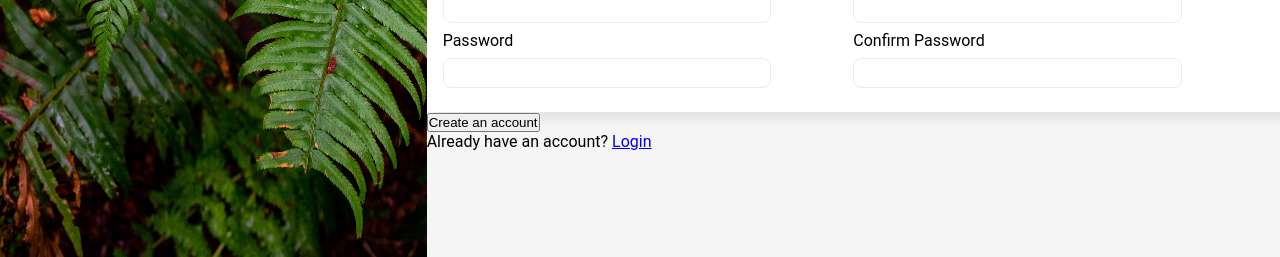
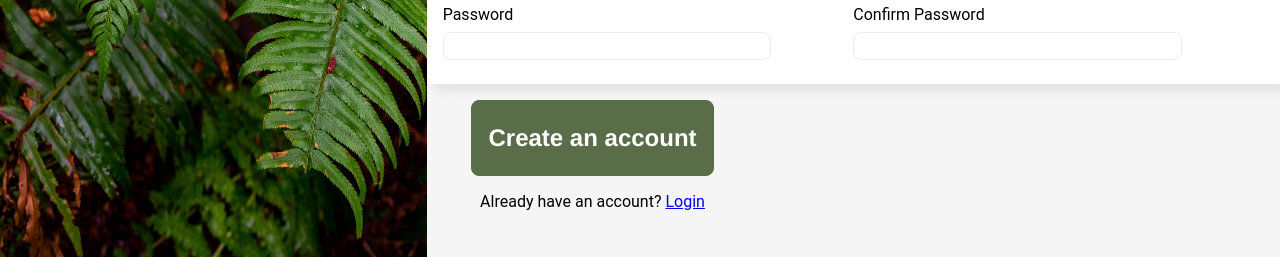
Before and after one commit to benSoalio/Odin-signup-form, a plain HTML site: page index.html in a window 1280 px wide. Shown: the part 543-800 px from the top of the page. Drawn offline with Linux system fonts and the light colour scheme; a web font is replaced by a local one.

Commit message:
Finish the project

```diff
--- a/index.html
+++ b/index.html
@@ -70,9 +70,9 @@
           </fieldset>
         </form>
       </div>
-      <div class="section">
+      <div class="section submit">
         <button class="btn">Create an account</button>
-        <p>Already have an account? <a href="login.php">Login</a></p>
+        <p>Already have an account? <a href="#">Login</a></p>
       </div>
     </div>
   </body>
--- a/styles.css
+++ b/styles.css
@@ -110,7 +110,29 @@ fieldset input {
   border-radius: 0.5rem;
   margin-bottom: 0.5rem;
 }
-.section {
-  /* margin: 1rem; */
 
+.submit {
+  display: grid;
+  grid-template-columns: repeat(5, 1fr);
+  gap: 1rem;
+  justify-items: center;
+  margin-top: 1rem;
 }
+
+.submit p {
+  grid-column: 1 / 3;
+  font-size: 1rem;
+  text-align: center;
+}
+
+.submit button {
+  grid-column: span 2;
+  padding: 0  1rem;
+  color: #fff;
+  font-size: 1.5rem;
+  font-family: 'Franklin Gothic Medium', 'Arial Narrow', Arial, sans-serif;
+  font-weight: 700;
+  background-color: #596d48;
+  border:#596d48 1px solid;
+  border-radius: 0.5rem;
+}
```
